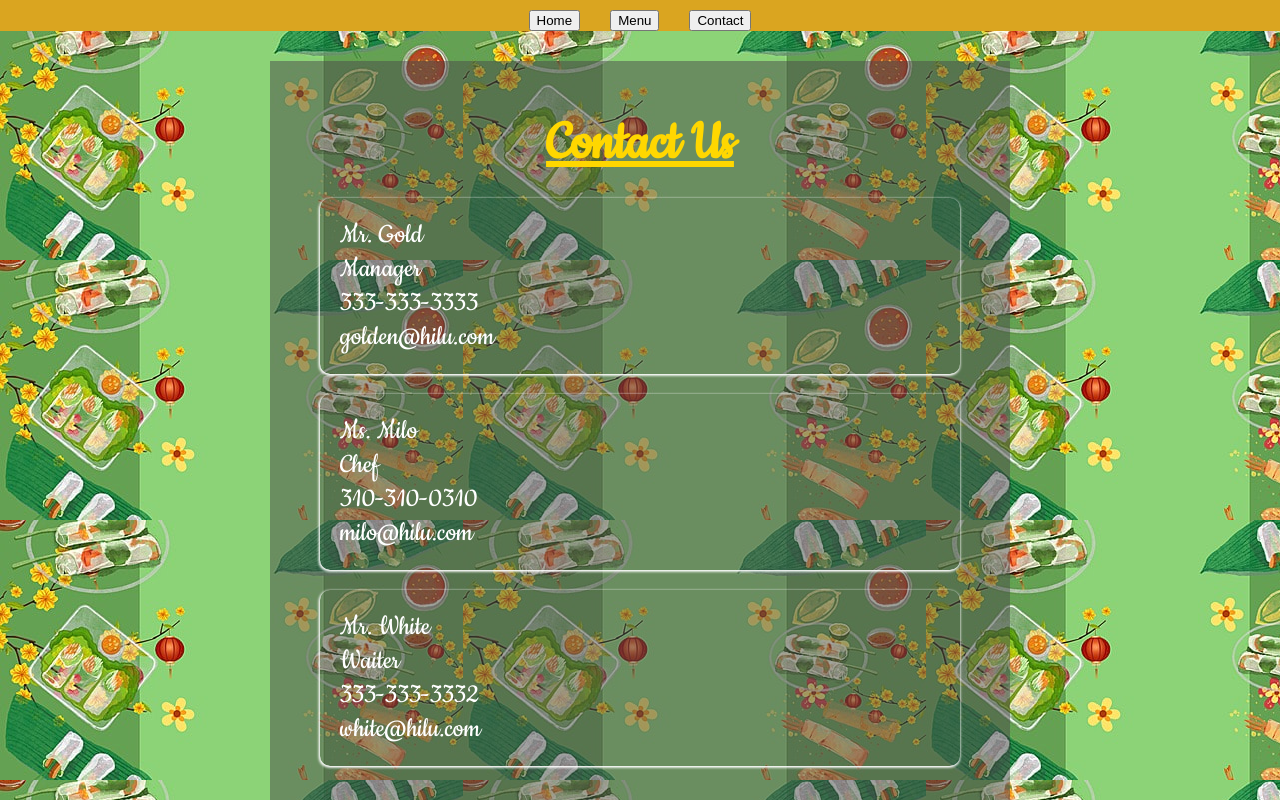
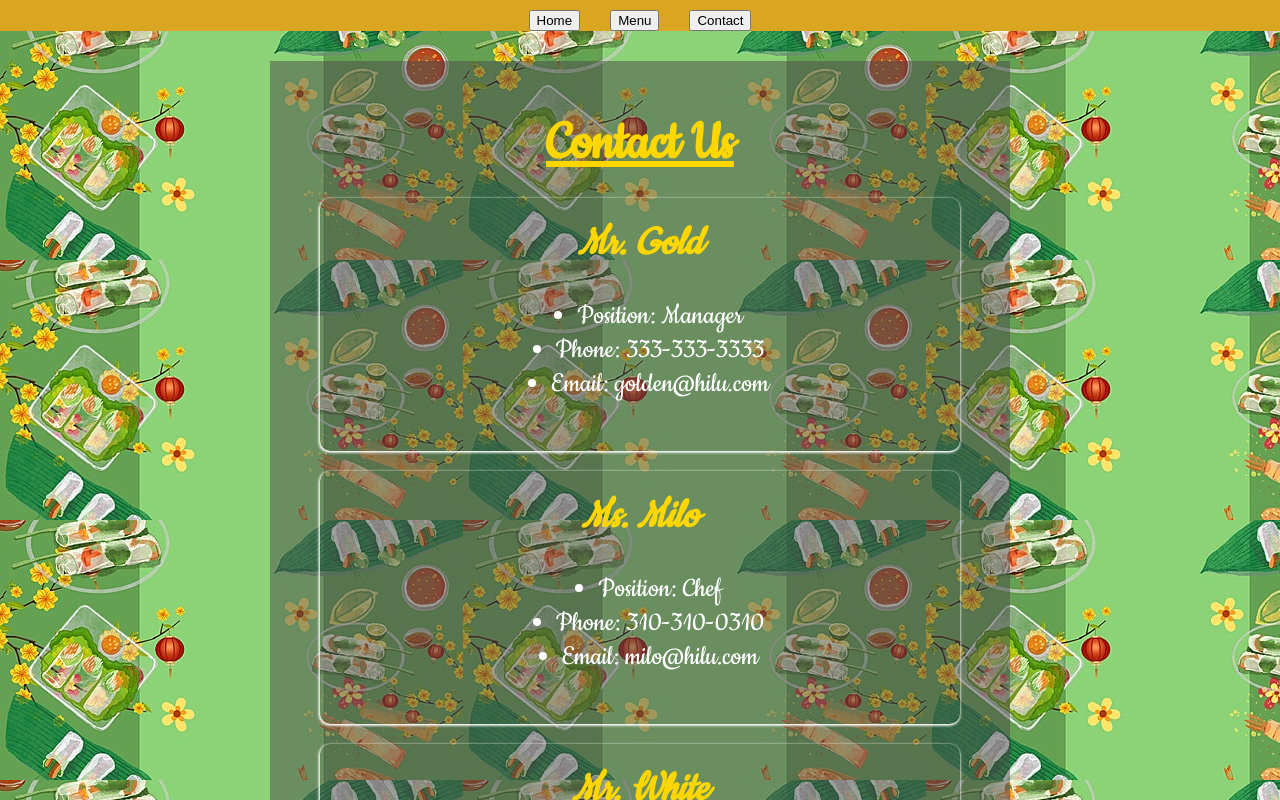
Before and after one commit to hilu03/Restaurant-Page, a website built with webpack: page src/template.html in a window 1280 px wide. Both pictures are taken after a click on the button "Contact". Shown: the top 800 px of the page. Built offline with nearby package versions, Linux system fonts and the light colour scheme; a web font is replaced by a local one.

Commit message:
Style contact page

```diff
--- a/src/contact.js
+++ b/src/contact.js
@@ -5,28 +5,28 @@ export function createContactDiv() {
   `
     <h1>Contact Us</h1>
     <div class="contact">
-      <div class="contact-name">Mr. Gold</div>
-      <div class="info">
-        <div class="position">Manager</div>
-        <div class="phone">333-333-3333</div>
-        <div class="mail">golden@hilu.com</div>
-      </div>
+      <h2 class="contact-name">Mr. Gold</h2>
+      <ul class="info">
+        <li class="position">Position: Manager</li>
+        <li class="phone">Phone: 333-333-3333</li>
+        <li class="mail">Email: golden@hilu.com</li>
+      </ul>
     </div>
     <div class="contact">
-      <div class="contact-name">Ms. Milo</div>
-      <div class="info">
-        <div class="position">Chef</div>
-        <div class="phone">310-310-0310</div>
-        <div class="mail">milo@hilu.com</div>
-      </div>
+      <h2 class="contact-name">Ms. Milo</h2>
+      <ul class="info">
+        <li class="position">Position: Chef</li>
+        <li class="phone">Phone: 310-310-0310</li>
+        <li class="mail">Email: milo@hilu.com</li>
+      </ul>
     </div>
     <div class="contact">
-      <div class="contact-name">Mr. White</div>
-      <div class="info">
-        <div class="position">Waiter</div>
-        <div class="phone">333-333-3332</div>
-        <div class="mail">white@hilu.com</div>
-      </div>
+      <h2 class="contact-name">Mr. White</h2>
+      <ul class="info">
+        <li class="position">Position: Waiter</li>
+        <li class="phone">Phone: 333-333-3332</li>
+        <li class="mail">Email: white@hilu.com</li>
+      </ul>
     </div>
   `;
   div.innerHTML = html;
--- a/src/styles.css
+++ b/src/styles.css
@@ -147,3 +147,9 @@ h2 {
 .price {
   font-weight: bold;
 }
+
+ul {
+  display: flex;
+  flex-direction: column;
+  align-items: center;
+}
```
